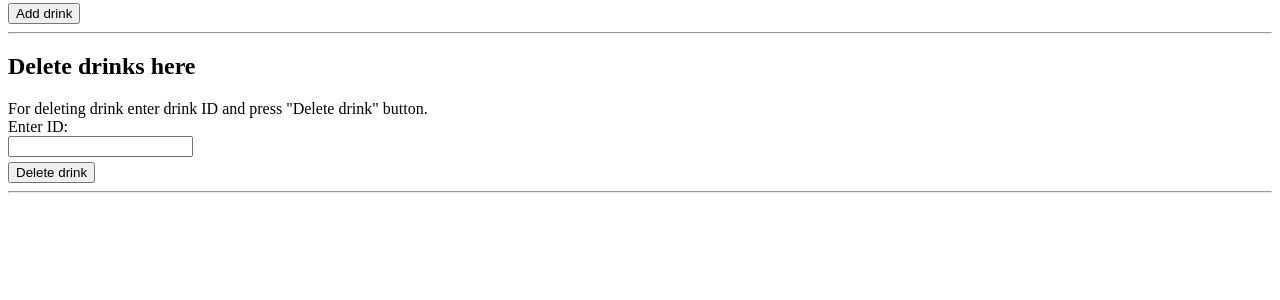
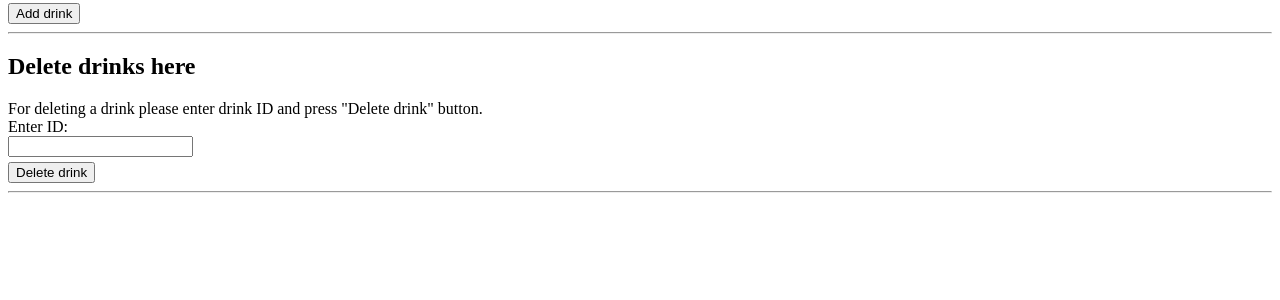
Before and after one commit to AGrunt/jubilant-meme, a Flask app: page / in a window 1280 px wide. Shown: the part 365-665 px from the top of the page. Run offline with Flask 3, Linux system fonts and the light colour scheme.

Commit message:
Minor grammar fixes

```diff
--- a/templates/home.html
+++ b/templates/home.html
@@ -53,7 +53,7 @@ Enter drink description: <br />
 <hr>
 
 <h2>Delete drinks here</h2>
-<div>For deleting drink enter drink ID and press "Delete drink" button.</div>
+<div>For deleting a drink please enter drink ID and press "Delete drink" button.</div>
 Enter ID:<br />
 <input type="text" width="20" name="id" id="id" required pattern="\S+" style="margin-bottom: 5px;"><br />
 <button onclick="deleteDrink()" width="30">Delete drink</button>
```
Also changed, not shown: 1 other file.
